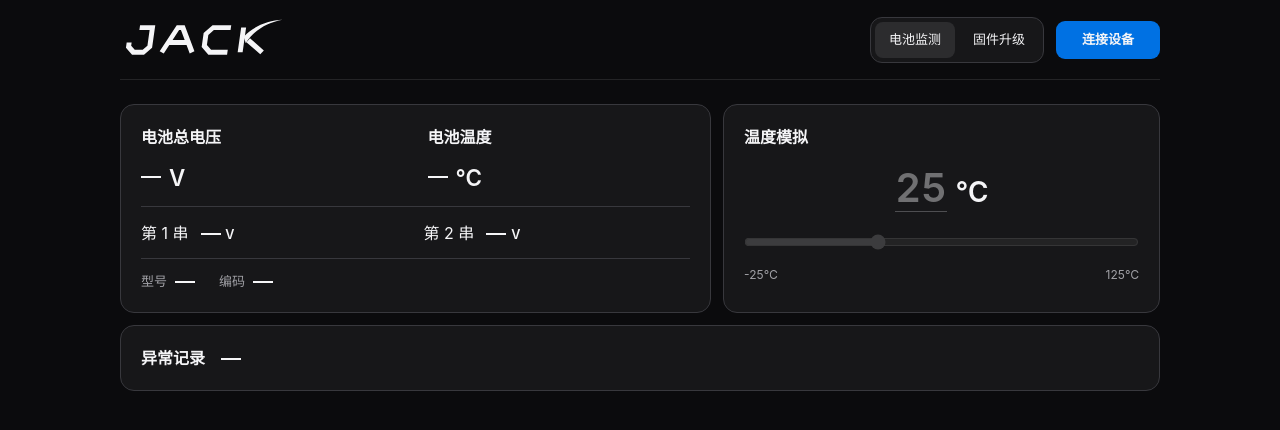
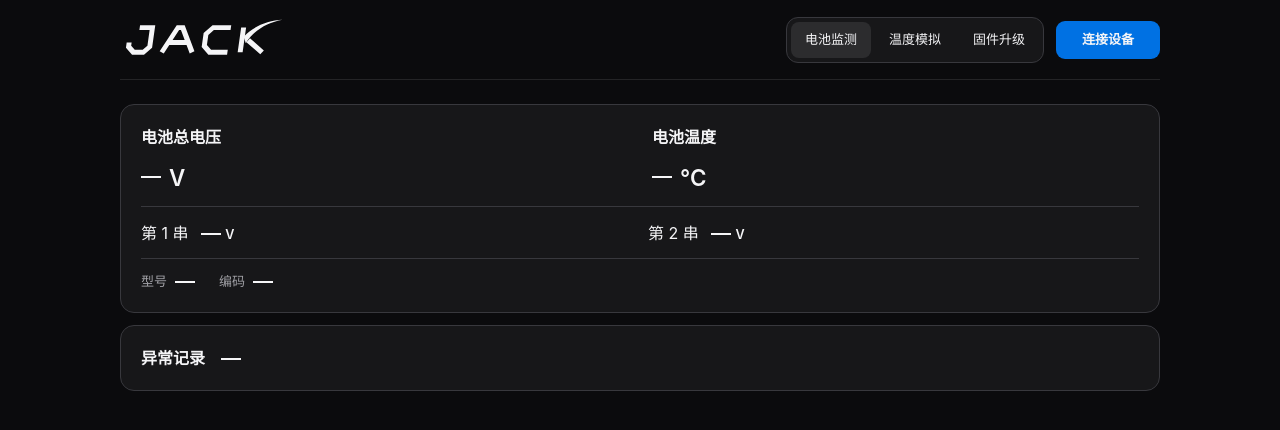
Before and after one commit to a2160823797-wq/power_bank, a React (Vite) app: page / in a window 1280 px wide. Shown: the top 430 px of the page. Built offline with nearby package versions, Linux system fonts and the light colour scheme.

Commit message:
更新内容:
- 将温度模拟拆分为独立页面并增加导航与页面记忆
- 电池监测卡片改为全宽布局，页面共用设备连接
- 增加温度设置成功提示并更新离线页面

```diff
--- a/app/battery.css
+++ b/app/battery.css
@@ -8,7 +8,7 @@
   }
   .battery-dashboard {
     display: grid;
-    grid-template-columns: minmax(0, 1.15fr) minmax(0, 0.85fr);
+    grid-template-columns: minmax(0, 1fr);
     gap: 12px;
     align-items: stretch;
   }
--- a/app/ntc.css
+++ b/app/ntc.css
@@ -1,4 +1,10 @@
 @layer components {
+  .temperature-content {
+    width: 100%;
+    max-width: 640px;
+    margin-inline: auto;
+    padding-block: 24px 40px;
+  }
   .ntc-panel h2 {
     font-size: 1rem;
     font-weight: 600;
--- a/app/page.tsx
+++ b/app/page.tsx
@@ -1,6 +1,7 @@
 import { useState } from 'react';
 import BatteryMonitor from '@/components/battery-monitor';
 import FirmwareUpdater from '@/components/firmware-updater';
+import NtcSimulator from '@/components/ntc-simulator';
 import {
   getWorkspaceView,
   setWorkspaceView,
@@ -17,6 +18,7 @@ import {
 const t = {
   navigation: '功能导航',
   battery: '电池监测',
+  temperature: '温度模拟',
   upgrade: '固件升级',
 };
 
@@ -78,6 +80,14 @@ function Workspace() {
             </button>
             <button
               type="button"
+              aria-pressed={view === 'temperature'}
+              disabled={connectionBusy}
+              onClick={() => changeView('temperature')}
+            >
+              {t.temperature}
+            </button>
+            <button
+              type="button"
               aria-pressed={view === 'upgrade'}
               disabled={connectionBusy}
               onClick={() => changeView('upgrade')}
@@ -85,12 +95,17 @@ function Workspace() {
               {t.upgrade}
             </button>
           </nav>
-          {view === 'battery' && <DeviceConnectionButton />}
+          {view !== 'upgrade' && <DeviceConnectionButton />}
         </div>
       </header>
-      {view === 'battery' && <DeviceConnectionBar />}
+      {view !== 'upgrade' && <DeviceConnectionBar />}
       <div hidden={view !== 'battery'}>
         <BatteryMonitor />
+      </div>
+      <div hidden={view !== 'temperature'}>
+        <section className="temperature-content" aria-label={t.temperature}>
+          <NtcSimulator />
+        </section>
       </div>
       <FirmwareUpdater active={view === 'upgrade'} />
     </main>
--- a/components/battery-monitor.tsx
+++ b/components/battery-monitor.tsx
@@ -1,6 +1,5 @@
 import { selectSafetyRecords, type SafetyRecord } from '@/lib/battery-protocol';
 import { useDeviceConnection } from '@/lib/device-connection-context';
-import NtcSimulator from './ntc-simulator';
 
 const text = {
   monitoring: '电池监测',
@@ -152,7 +151,6 @@ export default function BatteryMonitor() {
             </div>
           </dl>
         </section>
-        <NtcSimulator />
       </div>
 
       <section
--- a/components/ntc-simulator.tsx
+++ b/components/ntc-simulator.tsx
@@ -62,6 +62,9 @@ export default function NtcSimulator() {
           if (reply.status !== 0) {
             throw new Error(`${cur_temperature}℃ 设置失败，检查设备后重试`);
           }
+        }
+        if (mountedRef.current && !controller.signal.aborted) {
+          setMessage(`${cur_temperature}℃ 设置成功`);
         }
       } catch (reason) {
         if (
--- a/lib/workspace-view.ts
+++ b/lib/workspace-view.ts
@@ -1,11 +1,11 @@
-export type WorkspaceView = 'battery' | 'upgrade';
+export type WorkspaceView = 'battery' | 'temperature' | 'upgrade';
 
 const VIEW_KEY = 'powerbank.view';
 
 export function getWorkspaceView(): WorkspaceView {
   try {
     const savedView = localStorage.getItem(VIEW_KEY);
-    return savedView === 'upgrade' ? savedView : 'battery';
+    return savedView === 'upgrade' || savedView === 'temperature' ? savedView : 'battery';
   } catch {
     return 'battery';
   }
```
Also changed, not shown: PowerBank.html (+3 -3 lines).
